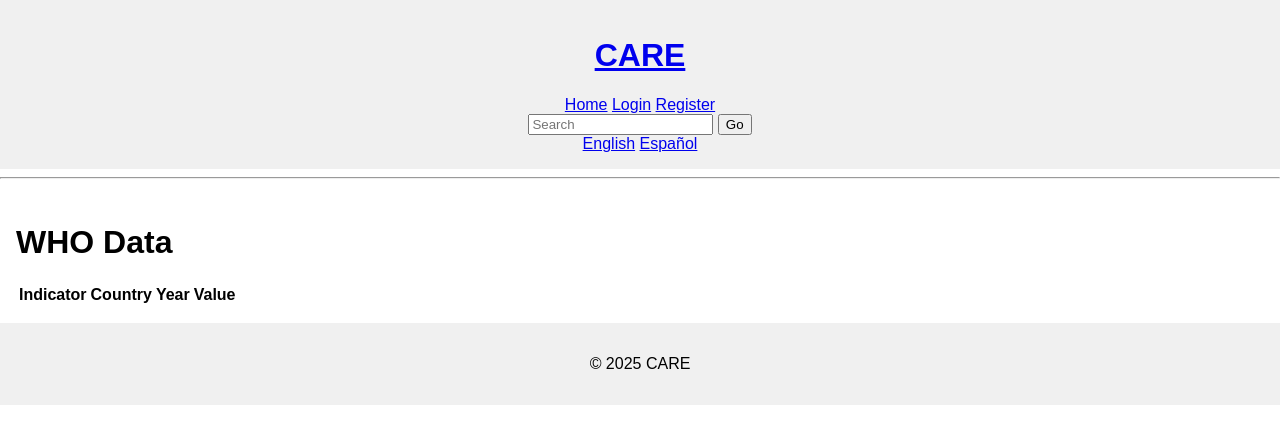
After one commit to GYFX35/CARE, a Flask app: page /who_data in a window 1280 px wide. The commit adds this page. Shown: the top 444 px of the page. Run offline with Flask 3, Linux system fonts and the light colour scheme; data that the repository does not hold is empty; some libraries are stand-ins or nearby versions.

Commit message:
Integrate WHO API to display global health data. This includes a new page that fetches and displays data for a set of key health indicators.

```diff
--- a/app/routes.py
+++ b/app/routes.py
@@ -194,6 +194,25 @@ def data_posts_per_category():
     values = [row[1] for row in data]
     return jsonify({'labels': labels, 'values': values})
 
+import requests
+
+@app.route('/who_data')
+def who_data():
+    indicators = [
+        'WHOSIS_000001',
+        'WHOSIS_000004',
+        'WHOSIS_000010',
+        'WHOSIS_000012',
+        'NCD_GLUC_04',
+        'BP_04'
+    ]
+    data = {}
+    for indicator in indicators:
+        url = f"https://ghoapi.azureedge.net/api/{indicator}"
+        response = requests.get(url)
+        data[indicator] = response.json()['value']
+    return render_template('who_data.html', title='WHO Data', data=data)
+
 @app.route('/visualizations')
 def visualizations():
     return render_template('visualizations.html', title='Data Visualizations')
--- a/templates/base.html
+++ b/templates/base.html
@@ -20,6 +20,7 @@
             <a href="{{ url_for('qa_sessions') }}">{{ _('Q&A Sessions') }}</a>
             <a href="{{ url_for('resources') }}">{{ _('Resources') }}</a>
             <a href="{{ url_for('visualizations') }}">{{ _('Visualizations') }}</a>
+            <a href="{{ url_for('who_data') }}">{{ _('WHO Data') }}</a>
             <a href="{{ url_for('logout') }}">{{ _('Logout') }}</a>
             <span id="comment_count" style="visibility: hidden;"></span>
             {% endif %}
--- /dev/null
+++ b/templates/who_data.html
@@ -0,0 +1,27 @@
+{% extends "base.html" %}
+
+{% block content %}
+    <h1>WHO Data</h1>
+    <table class="table">
+        <thead>
+            <tr>
+                <th>Indicator</th>
+                <th>Country</th>
+                <th>Year</th>
+                <th>Value</th>
+            </tr>
+        </thead>
+        <tbody>
+            {% for indicator, values in data.items() %}
+                {% for value in values %}
+                    <tr>
+                        <td>{{ value.IndicatorName }}</td>
+                        <td>{{ value.SpatialDim }}</td>
+                        <td>{{ value.TimeDim }}</td>
+                        <td>{{ value.NumericValue }}</td>
+                    </tr>
+                {% endfor %}
+            {% endfor %}
+        </tbody>
+    </table>
+{% endblock %}
```
